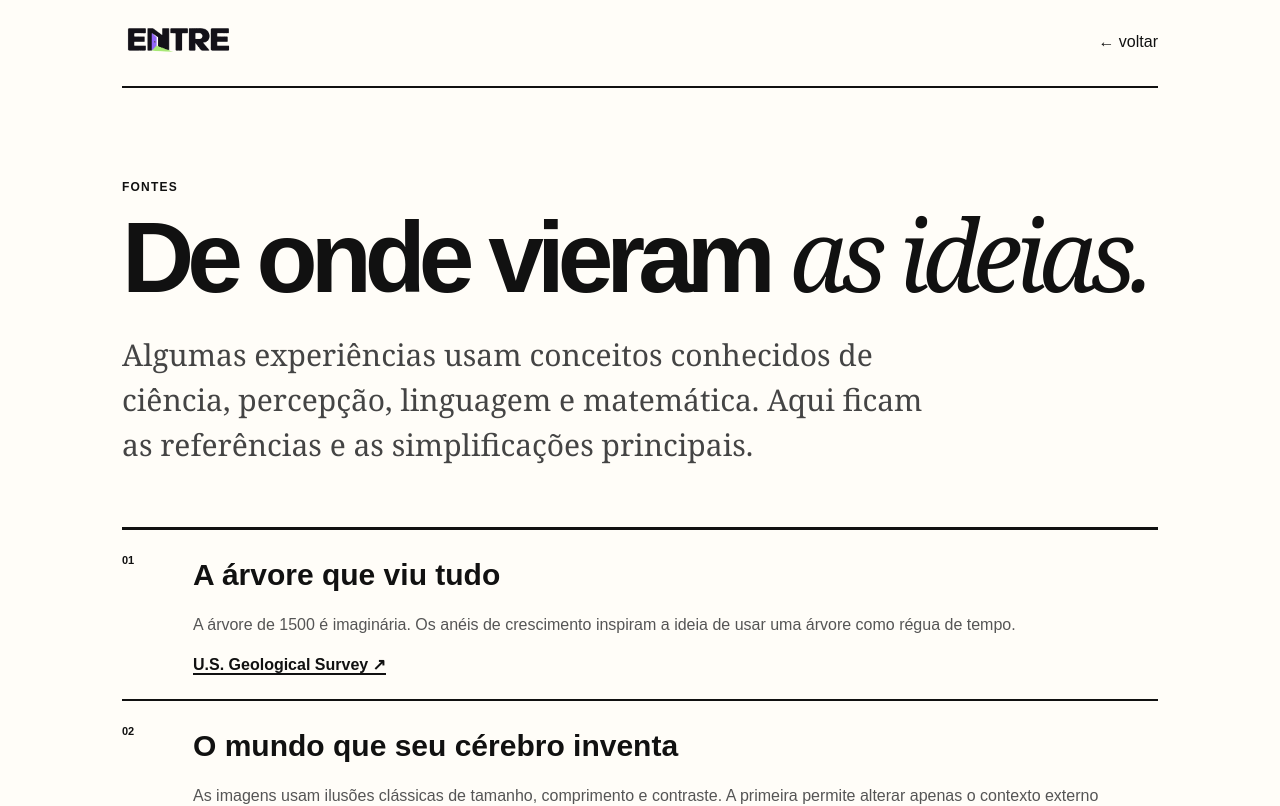
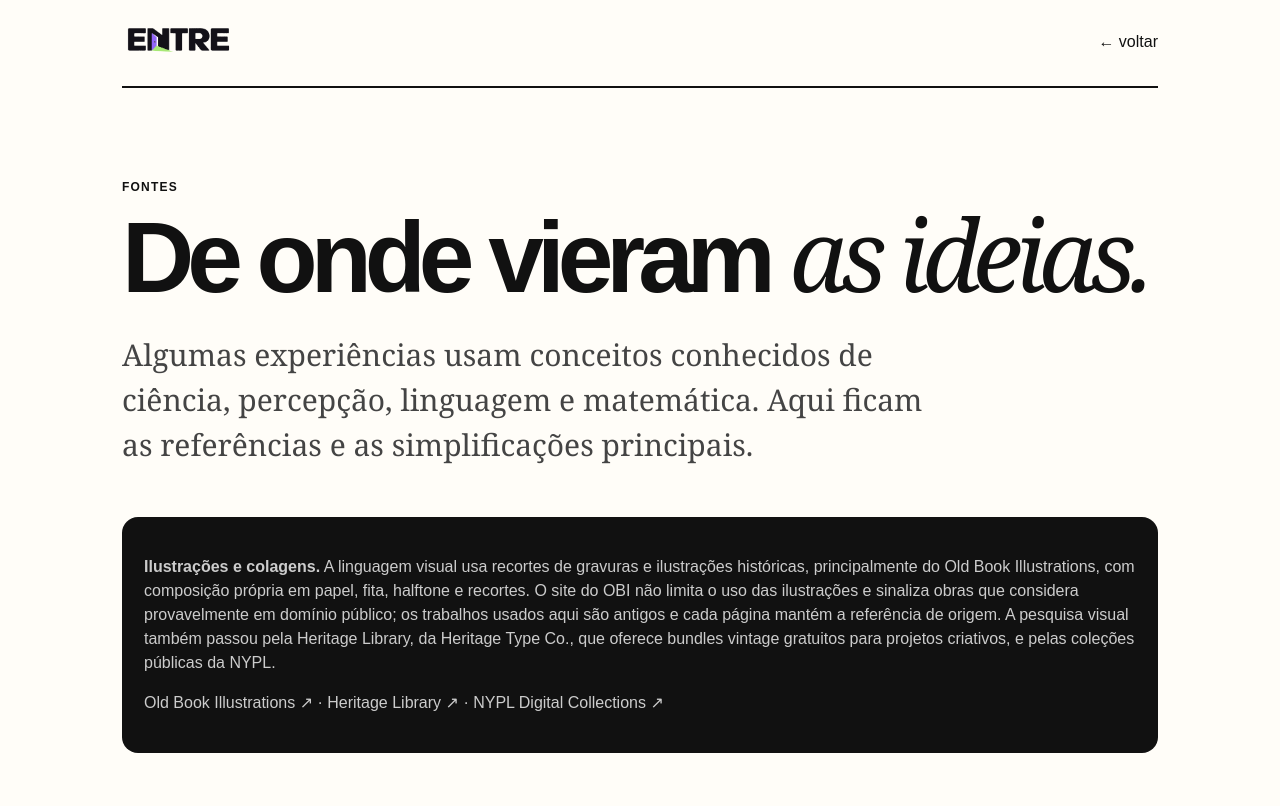
Before and after one commit to yuridomingues/entre, a Next.js app: page /fontes in a window 1280 px wide. Shown: the top 806 px of the page. Built offline with nearby package versions, Linux system fonts and the light colour scheme.

Commit message:
docs: credit archival collage sources

```diff
--- a/app/fontes/page.tsx
+++ b/app/fontes/page.tsx
@@ -11,6 +11,10 @@ export default function Sources() {
       <p className="info-kicker">fontes</p>
       <h1>De onde vieram <em>as ideias.</em></h1>
       <p className="info-lead">Algumas experiências usam conceitos conhecidos de ciência, percepção, linguagem e matemática. Aqui ficam as referências e as simplificações principais.</p>
+      <div className="credits-box">
+        <p><strong>Ilustrações e colagens.</strong> A linguagem visual usa recortes de gravuras e ilustrações históricas, principalmente do Old Book Illustrations, com composição própria em papel, fita, halftone e recortes. O site do OBI não limita o uso das ilustrações e sinaliza obras que considera provavelmente em domínio público; os trabalhos usados aqui são antigos e cada página mantém a referência de origem. A pesquisa visual também passou pela Heritage Library, da Heritage Type Co., que oferece bundles vintage gratuitos para projetos criativos, e pelas coleções públicas da NYPL.</p>
+        <p><a href="https://www.oldbookillustrations.com/" target="_blank" rel="noreferrer">Old Book Illustrations ↗</a> · <a href="https://www.heritagetype.com/pages/free-vintage-illustrations" target="_blank" rel="noreferrer">Heritage Library ↗</a> · <a href="https://digitalcollections.nypl.org/" target="_blank" rel="noreferrer">NYPL Digital Collections ↗</a></p>
+      </div>
       <div className="sources-list">
         <section><span>01</span><div><h2>A árvore que viu tudo</h2><p>A árvore de 1500 é imaginária. Os anéis de crescimento inspiram a ideia de usar uma árvore como régua de tempo.</p><a href="https://www.usgs.gov/media/images/tree-ring-illustration" target="_blank" rel="noreferrer">U.S. Geological Survey ↗</a></div></section>
         <section><span>02</span><div><h2>O mundo que seu cérebro inventa</h2><p>As imagens usam ilusões clássicas de tamanho, comprimento e contraste. A primeira permite alterar apenas o contexto externo mantendo os centros iguais.</p></div></section>
```
